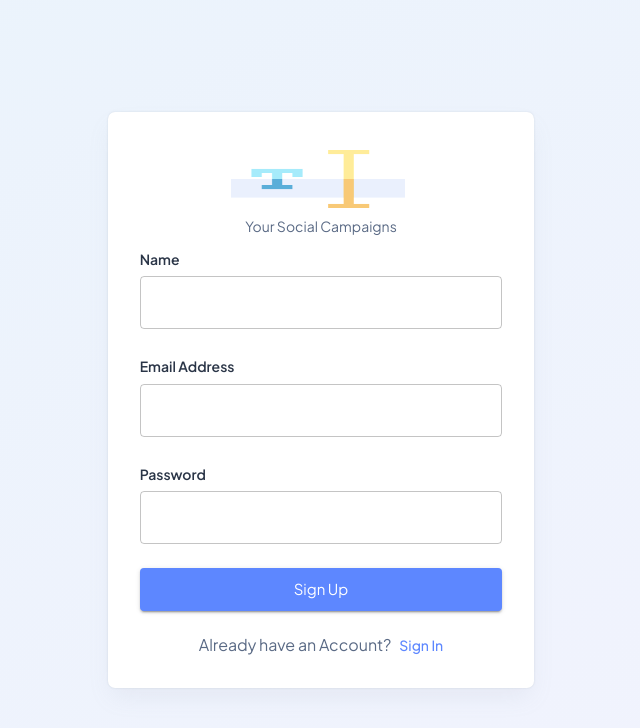
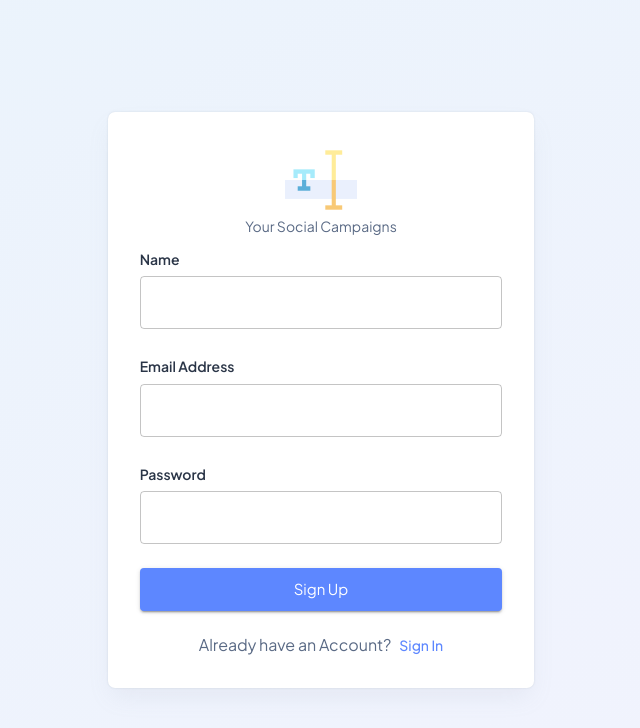
Before and after one commit to cloudful-io/typing-help, a Next.js app: page /authentication/register in a window 1280 px wide. Shown: the top 728 px of the page, without its empty margins (319-959 px from the left). Built offline with nearby package versions, Linux system fonts and the light colour scheme; no server answers.

Commit message:
Updated logo size on sign in page

```diff
--- a/src/app/(DashboardLayout)/layout/shared/logo/Logo.tsx
+++ b/src/app/(DashboardLayout)/layout/shared/logo/Logo.tsx
@@ -12,7 +12,7 @@ const LinkStyled = styled(Link)(() => ({
 const Logo = () => {
   return (
     <LinkStyled href="/">
-      <Image src="/images/logos/logo512.png" alt="logo" height={70} width={174} priority />
+      <Image src="/images/logos/logo512.png" alt="logo" height={72} width={72} style={{ display: "block", margin: "0 auto" }} priority />
     </LinkStyled>
   );
 };
```
